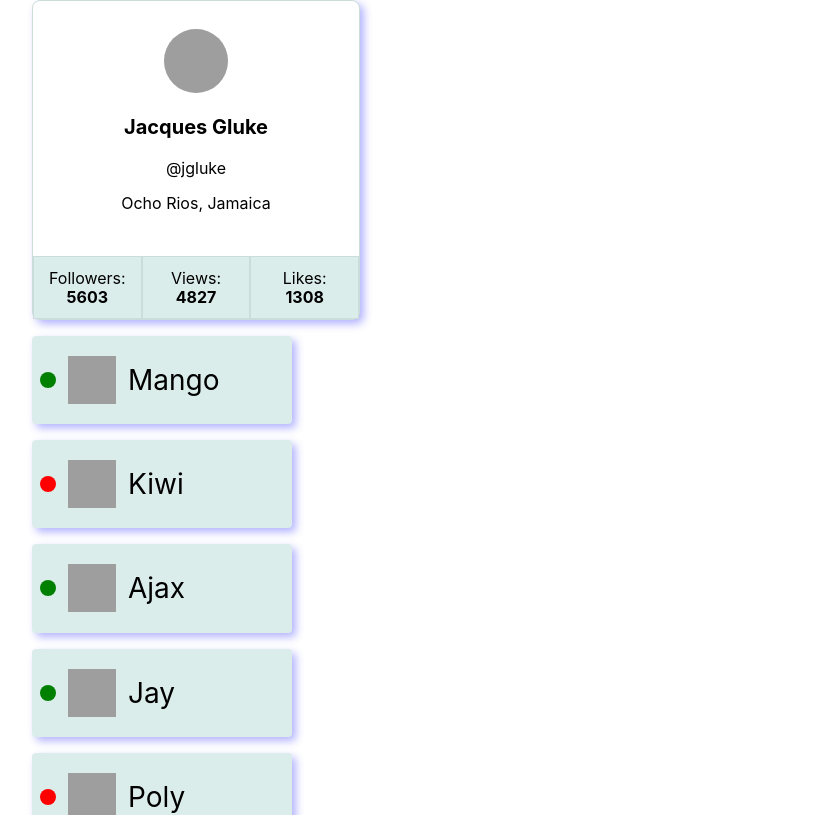
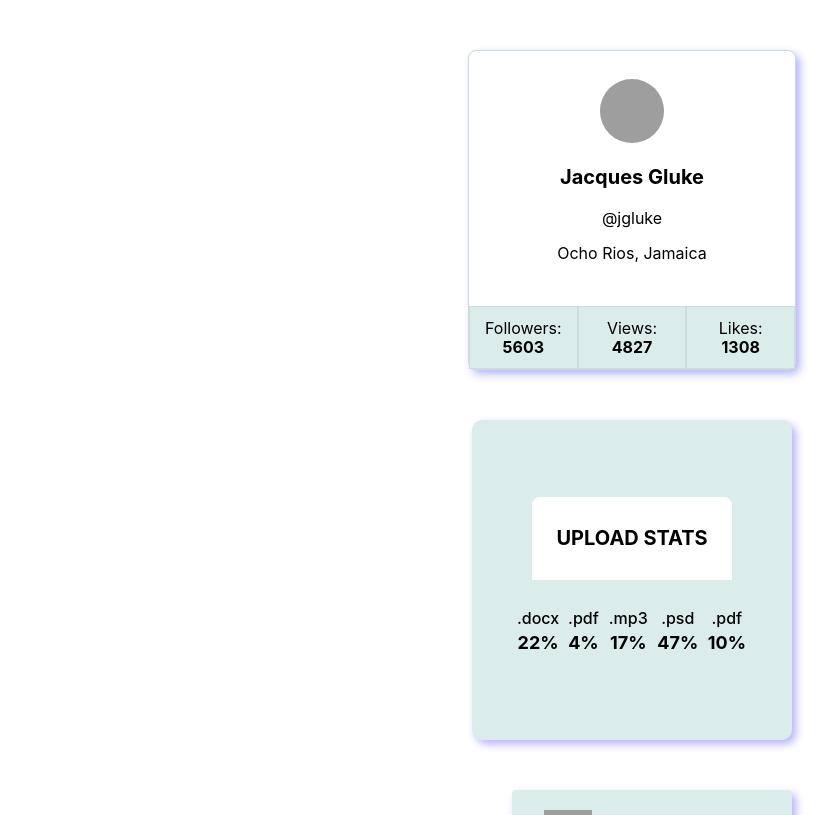
Before and after one commit to PVjacheslav/goit-react-hw-01-components, a React (Create React App) app: page / in a window 1280 px wide. Shown: the top 815 px of the page, without its empty margins (8-843 px from the left). Built offline with nearby package versions, Linux system fonts and the light colour scheme; grey boxes are pictures that could not be loaded.

Commit message:
ending tasks

```diff
--- a/src/components/App.js
+++ b/src/components/App.js
@@ -1,36 +1,31 @@
 import { React, Component } from 'react';
 
 import initialUser from 'data/user.json';
+import initialStatistisTab from 'data/data.json';
 import initialChatFriends from '../data/friends.json';
 import initialTransaction from 'data/transactions.json';
 
 import { Profile } from './Profile/Profile';
+import { StatisticData } from './Statistics/Statistics';
 import { FriendList } from 'components/FriendList/FriendList';
 import { TransactionHistory } from './TransactionHistory/TransactionHistory';
 
 export class App extends Component {
   state = {
     userCard: initialUser,
+    statisticTab: initialStatistisTab,
     chatFriends: initialChatFriends,
     tabTransaction: initialTransaction,
   };
 
   render() {
     const { userCard } = this.state;
+    const { statisticTab } = this.state;
     const { chatFriends } = this.state;
     const { tabTransaction } = this.state;
 
     return (
-      <div
-      // style={{
-      //   height: '100vh',
-      //   display: 'flex',
-      //   justifyContent: 'center',
-      //   alignItems: 'center',
-      //   fontSize: 40,
-      //   color: '#010101'
-      // }}
-      >
+      <div>
         <Profile
           username={userCard.username}
           tag={userCard.tag}
@@ -38,6 +33,7 @@ export class App extends Component {
           avatar={userCard.avatar}
           stats={userCard.stats}
         />
+        <StatisticData stats={statisticTab} />
         <FriendList friends={chatFriends} />
         <TransactionHistory items={tabTransaction} />
       </div>
--- a/src/components/FriendList/FriendList.styled.js
+++ b/src/components/FriendList/FriendList.styled.js
@@ -1,7 +1,10 @@
 import styled from 'styled-components';
 
 export const List = styled.ul`
-  width: 300px;
+  width: 320px;
+  margin-top: 50px;
+  margin-left: auto;
+  margin-right: auto;
 `;
 
 export const ListItem = styled.li`
--- a/src/components/FriendList/FriendListItem.styled.js
+++ b/src/components/FriendList/FriendListItem.styled.js
@@ -3,7 +3,7 @@ import styled from 'styled-components';
 export const ListItem = styled.div`
   display: flex;
   align-items: center;
-  gap: 12px;
+  gap: 8px;
 
   border-radius: 4px;
   background-color: #dbedeb;
--- a/src/components/Profile/Profile.styled.js
+++ b/src/components/Profile/Profile.styled.js
@@ -3,7 +3,9 @@ import styled from 'styled-components';
 export const ProCard = styled.section`
   width: 328px;
   height: 100%;
-  margin-left: 40px;
+  margin-top: 50px;
+  margin-left: auto;
+  margin-right: auto;
   border: 1px solid #cbdcda;
   border-radius: 8px;
   box-shadow: 4px 4px 8px rgba(0, 0, 255, 0.3);
--- /dev/null
+++ b/src/components/Statistics/RandomHex.js
@@ -0,0 +1,4 @@
+export const getRandomHexColor = () =>
+  `#${Math.floor(Math.random() * 16777215)
+    .toString(16)
+    .padStart(6, 0)}`;
--- a/src/components/Statistics/Statistics.js
+++ b/src/components/Statistics/Statistics.js
@@ -0,0 +1,29 @@
+import { getRandomHexColor } from './RandomHex';
+import {
+  Label,
+  Percentage,
+  StatList,
+  StatItem,
+  Stats,
+  Title,
+} from './Statistics.styled';
+
+export const StatisticData = ({ stats, title }) => {
+  return (
+    <Stats>
+      <Title>Upload stats</Title>
+      {title !== 0 && <h2>{title}</h2>}
+      <StatList>
+        {stats.map(stat => (
+          <StatItem
+            key={stat.id}
+            style={{ backgroundColor: getRandomHexColor }}
+          >
+            <Label>{stat.label}</Label>
+            <Percentage>{stat.percentage}%</Percentage>
+          </StatItem>
+        ))}
+      </StatList>
+    </Stats>
+  );
+};
--- /dev/null
+++ b/src/components/Statistics/Statistics.styled.js
@@ -0,0 +1,53 @@
+import styled from 'styled-components';
+
+export const Stats = styled.section`
+  margin-top: 50px;
+  margin-left: auto;
+  margin-right: auto;
+  width: 320px;
+  padding: 60px 60px;
+  background-color: #dbedeb;
+  border-radius: 10px;
+  box-shadow: 4px 4px 8px rgba(0, 0, 255, 0.3);
+`;
+
+export const Title = styled.h2`
+  margin-left: auto;
+  margin-right: auto;
+  padding-top: 30px;
+  padding-bottom: 30px;
+  text-align: center;
+  text-transform: uppercase;
+  background-color: white;
+  font-size: 20px;
+  font-weight: 700;
+  border-top-left-radius: 8px;
+  border-top-right-radius: 8px;
+`;
+
+export const StatList = styled.ul`
+  margin-left: auto;
+  margin-right: auto;
+  display: flex;
+  justify-content: center;
+  padding: 0;
+`;
+
+export const StatItem = styled.li`
+  padding: 10px 5px;
+  width: 50px;
+  display: flex;
+  flex-direction: column;
+  align-items: center;
+`;
+
+export const Label = styled.span`
+  font-weight: 500;
+  font-size: 16px;
+`;
+
+export const Percentage = styled.span`
+  font-weight: 700;
+  font-size: 18px;
+  margin-top: 5px;
+`;
--- a/src/components/TransactionHistory/TransactionHistory.styled.js
+++ b/src/components/TransactionHistory/TransactionHistory.styled.js
@@ -31,4 +31,8 @@ export const TabCell = styled.th`
   font-weight: normal;
   padding: 10px;
   border: 1px solid #cbdcda;
+
+  & tr:nth-of-type(even) {
+    background-color: #cbdcda;
+  }
 `;
```
